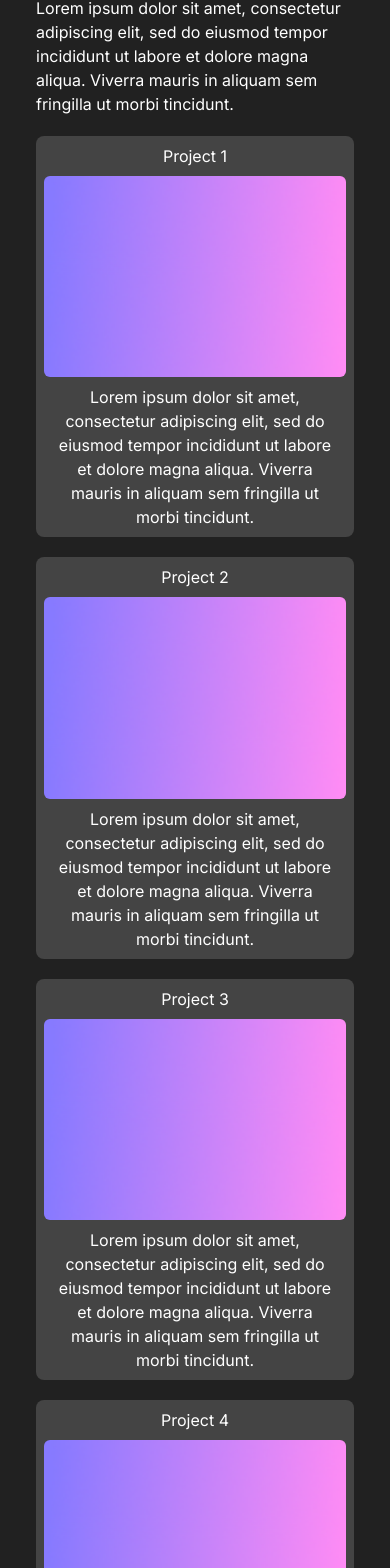
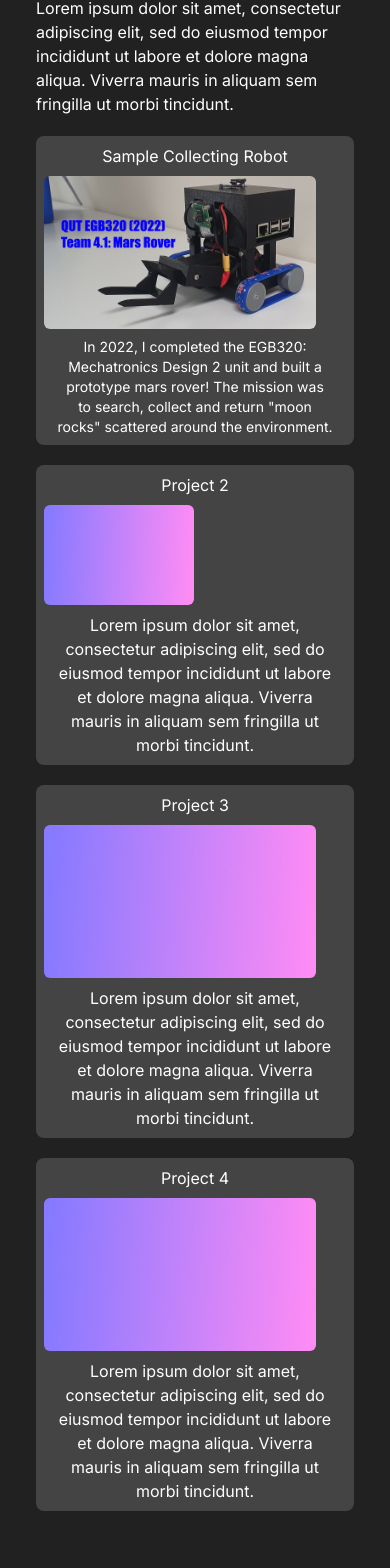
Before and after one commit to Abdenry/webPortfolio, a Next.js app: page /Projects in a window 390 px wide. Shown: the part 133-1701 px from the top of the page. Built offline with nearby package versions, Linux system fonts and the light colour scheme.

Commit message:
Add EGB320 to projects

```diff
--- a/app/Projects/page.tsx
+++ b/app/Projects/page.tsx
@@ -1,5 +1,8 @@
 import Image from "next/image";
-import project1 from "@/public/simpleGradient.png";
+import project1 from "@/public/egb320Project.png";
+import project2 from "@/public/simpleGradient.png";
+import project3 from "@/public/simpleGradient.png";
+import project4 from "@/public/simpleGradient.png";
 
 export default function ProjectsPage() {
   return (
@@ -20,73 +23,86 @@ export default function ProjectsPage() {
             </p>
           </div>
           {/* Project Card 1 */}
-          <div className="flex-col bg-[#444444] min-h-[150px] rounded-lg mb-5 text-white px-2">
-            <h1 className="py-2 text-center">Project 1</h1>
+          <a
+            href="https://youtu.be/Dr_o5N65tek?t=120"
+            target="_blank"
+            className="group"
+          >
+            <div className="flex-col bg-[#444444] min-h-[150px] rounded-lg mb-5 text-white px-2 group-hover:scale-105">
+              <h1 className="py-2 text-center">Sample Collecting Robot</h1>
+              <div className="sm:flex sm:pb-2 ">
+                <Image
+                  className="rounded-md max-w-[272px] max-h-[153px]"
+                  src={project1}
+                  alt="Project 1 Image"
+                />
+                <p className="p-2 text-balance text-center text-sm sm:text-start">
+                  In 2022, I completed the EGB320: Mechatronics Design 2 unit
+                  and built a prototype mars rover! The mission was to search,
+                  collect and return "moon rocks" scattered around the
+                  environment.
+                </p>
+              </div>
+            </div>
+          </a>
+          {/* Project Card 2 */}
+          <a href="" className="group">
+            <div className="flex-col bg-[#444444] min-h-[150px] rounded-lg mb-5 text-white px-2 group-hover:scale-105">
+              <h1 className="py-2 text-center">Project 2</h1>
               <div className="sm:flex sm:pb-2">
                 <Image
-                className=" rounded-md"
-                src={project1}
+                  className=" rounded-md max-w-[272px] max-h-[153px]"
+                  src={project2}
                   alt="Project 1 Image"
-                layout="responsive"
                 />
-              <p className="p-2 text-center">
-                Lorem ipsum dolor sit amet, consectetur adipiscing elit, sed do
-                eiusmod tempor incididunt ut labore et dolore magna aliqua.
+                <p className="p-2 text-center ">
+                  Lorem ipsum dolor sit amet, consectetur adipiscing elit, sed
+                  do eiusmod tempor incididunt ut labore et dolore magna aliqua.
                   Viverra mauris in aliquam sem fringilla ut morbi tincidunt.
                 </p>
               </div>
             </div>
-          {/* Project Card 2 */}
-          <div className="flex-col bg-[#444444] min-h-[150px] rounded-lg mb-5 text-white px-2">
-            <h1 className="py-2 text-center">Project 2</h1>
+          </a>
+          {/* Project Card 3 */}
+          <a href="" className="group">
+            <div className="flex-col bg-[#444444] min-h-[150px] rounded-lg mb-5 text-white px-2 group-hover:scale-105">
+              <h1 className="py-2 text-center">Project 3</h1>
               <div className="sm:flex sm:pb-2">
                 <Image
-                className=" rounded-md"
-                src={project1}
+                  className=" rounded-md max-w-[272px] max-h-[153px]"
+                  src={project3}
                   alt="Project 1 Image"
-                layout="responsive"
+                  width={272}
+                  height={153}
                 />
-              <p className="p-2 text-center">
-                Lorem ipsum dolor sit amet, consectetur adipiscing elit, sed do
-                eiusmod tempor incididunt ut labore et dolore magna aliqua.
+                <p className="p-2 text-center ">
+                  Lorem ipsum dolor sit amet, consectetur adipiscing elit, sed
+                  do eiusmod tempor incididunt ut labore et dolore magna aliqua.
                   Viverra mauris in aliquam sem fringilla ut morbi tincidunt.
                 </p>
               </div>
             </div>
-          {/* Project Card 3 */}
-          <div className="flex-col bg-[#444444] min-h-[150px] rounded-lg mb-5 text-white px-2">
-            <h1 className="py-2 text-center">Project 3</h1>
+          </a>
+          {/* Project Card 4 */}
+          <a href="" className="group">
+            <div className="flex-col bg-[#444444] min-h-[150px] rounded-lg mb-5 text-white px-2 group-hover:scale-105">
+              <h1 className="py-2 text-center">Project 4</h1>
               <div className="sm:flex sm:pb-2">
                 <Image
-                className=" rounded-md"
-                src={project1}
+                  className=" rounded-md max-w-[272px] max-h-[153px]"
+                  src={project4}
                   alt="Project 1 Image"
-                layout="responsive"
+                  width={272}
+                  height={153}
                 />
                 <p className="p-2 text-center">
-                Lorem ipsum dolor sit amet, consectetur adipiscing elit, sed do
-                eiusmod tempor incididunt ut labore et dolore magna aliqua.
+                  Lorem ipsum dolor sit amet, consectetur adipiscing elit, sed
+                  do eiusmod tempor incididunt ut labore et dolore magna aliqua.
                   Viverra mauris in aliquam sem fringilla ut morbi tincidunt.
                 </p>
               </div>
             </div>
-          {/* Project Card 4 */}
-          <div className="flex-col bg-[#444444] min-h-[150px] rounded-lg mb-5 text-white px-2">
-            <h1 className="py-2 text-center">Project 4</h1>
-            <div className="sm:flex sm:pb-2">
-              <Image
-                className=" rounded-md"
-                src={project1}
-                alt="Project 1 Image"
-                layout="responsive"
-              />
-              <p className="p-2 text-center">
-                Lorem ipsum dolor sit amet, consectetur adipiscing elit, sed do
-                eiusmod tempor incididunt ut labore et dolore magna aliqua.
-                Viverra mauris in aliquam sem fringilla ut morbi tincidunt.
-              </p>
-            </div>
-          </div>
+          </a>
         </div>
       </div>
     </main>
```
Also changed, not shown: public/egb320Project.png (added). Lines whose indentation alone changed are shown as unchanged.
